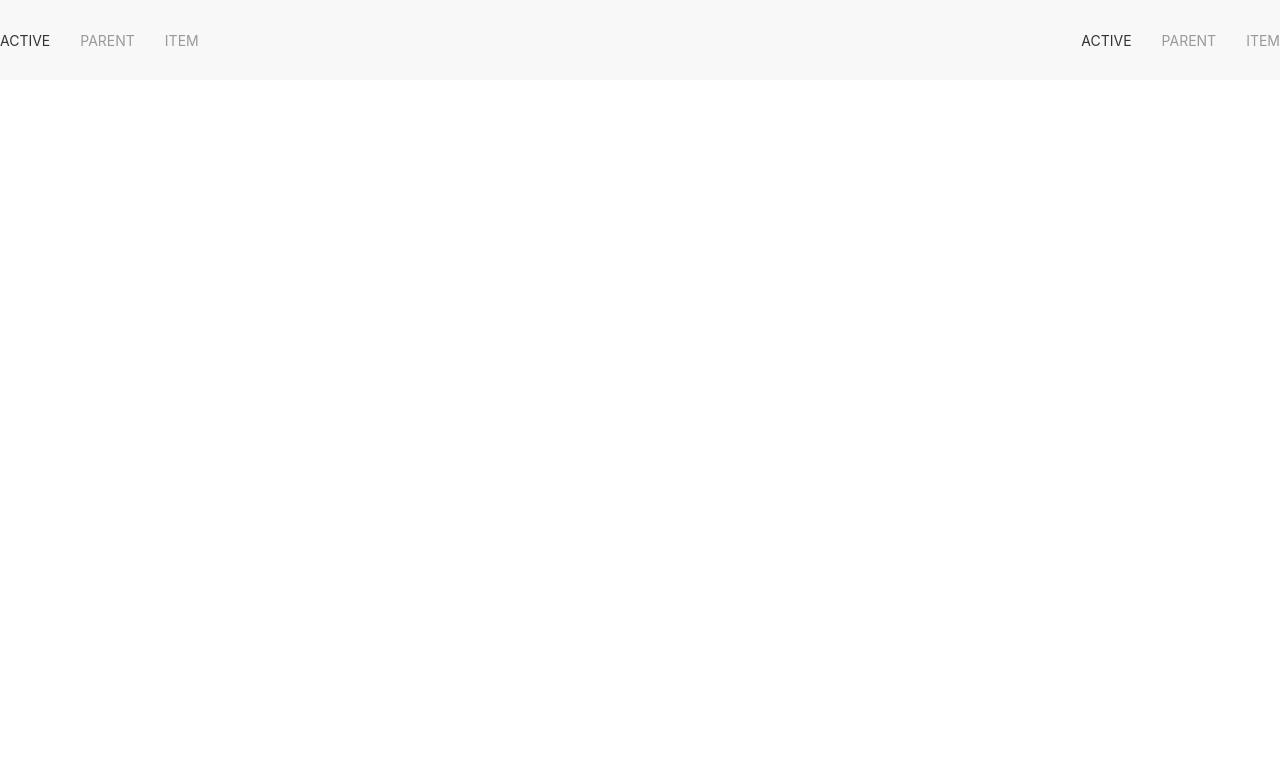
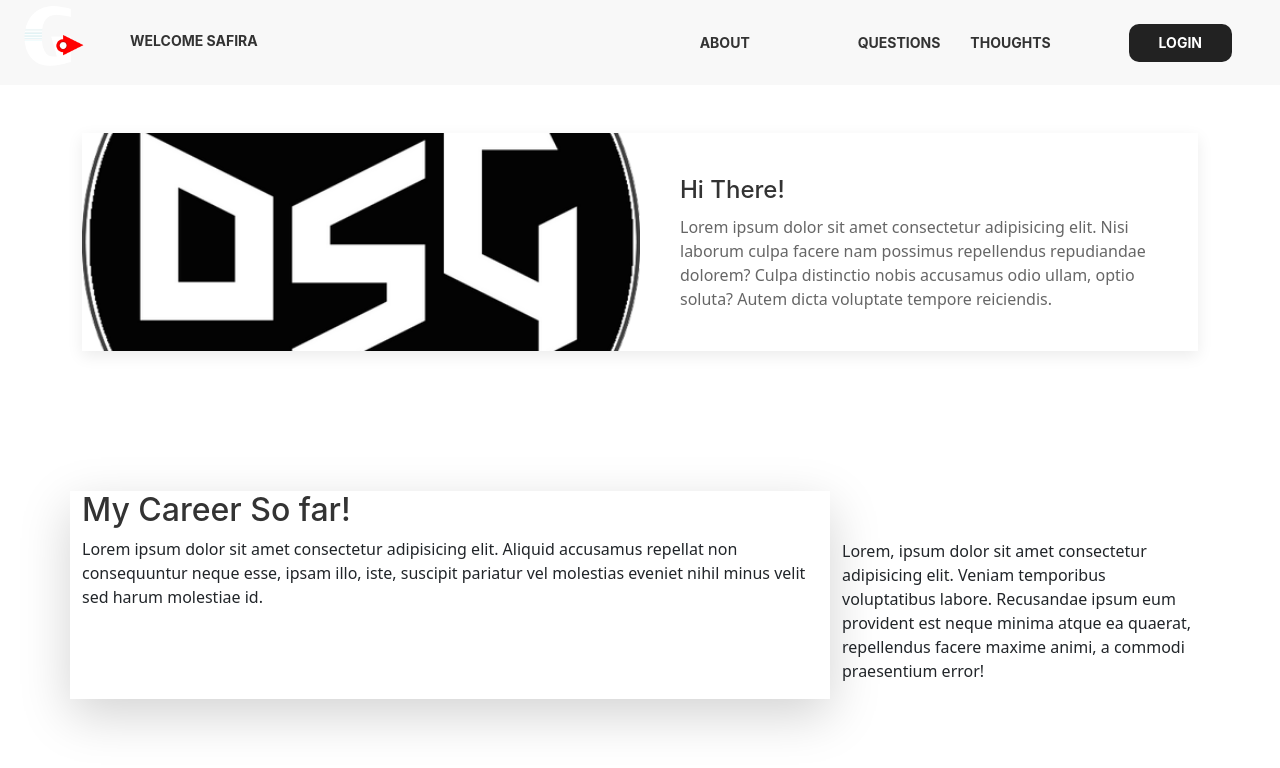
Before and after one commit to SaahBrice/html-assignment, a plain HTML site: page index.html in a window 1280 px wide. Drawn offline with nearby package versions, Linux system fonts and the light colour scheme.

Commit message:
complete page

```diff
--- a/index.html
+++ b/index.html
@@ -5,6 +5,7 @@
     <meta http-equiv="X-UA-Compatible" content="IE=edge">
     <meta name="viewport" content="width=device-width, initial-scale=1.0">
     <link rel="stylesheet" href="https://cdn.jsdelivr.net/npm/uikit@3.9.4/dist/css/uikit.min.css" />
+    <link href="https://cdn.jsdelivr.net/npm/bootstrap@5.1.3/dist/css/bootstrap.min.css" rel="stylesheet" integrity="sha384-1BmE4kWBq78iYhFldvKuhfTAU6auU8tT94WrHftjDbrCEXSU1oBoqyl2QvZ6jIW3" crossorigin="anonymous">
     <title>Document</title>
 </head>
 <body>
@@ -13,38 +14,23 @@
 
         <div class="uk-navbar-left">
 
-            <ul class="uk-navbar-nav">
-                <li class="uk-active"><a href="#">Active</a></li>
-                <li>
-                    <a href="#">Parent</a>
-                    <div class="uk-navbar-dropdown">
-                        <ul class="uk-nav uk-navbar-dropdown-nav">
-                            <li class="uk-active"><a href="#">Active</a></li>
-                            <li><a href="#">Item</a></li>
-                            <li><a href="#">Item</a></li>
-                        </ul>
-                    </div>
-                </li>
-                <li><a href="#">Item</a></li>
+            <ul class="uk-navbar-nav uk-text-bold">
+                <li class="uk-active"><a href="#"> <img src="logo.png" alt="" height="100px" width="100px"></a></li>
+                <li class="uk-active"><a href="#">Welcome Safira</a></li>
             </ul>
 
         </div>
 
-        <div class="uk-navbar-right">
+        <div class="uk-navbar-right uk-text-bold">
 
             <ul class="uk-navbar-nav">
-                <li class="uk-active"><a href="#">Active</a></li>
+                <li class="uk-active px-5"><a href="#">About</a></li>
                 <li>
-                    <a href="#">Parent</a>
-                    <div class="uk-navbar-dropdown">
-                        <ul class="uk-nav uk-navbar-dropdown-nav">
-                            <li class="uk-active"><a href="#">Active</a></li>
-                            <li><a href="#">Item</a></li>
-                            <li><a href="#">Item</a></li>
-                        </ul>
-                    </div>
+                    <li class="uk-active"><a href="#">Questions</a></li>
                 </li>
-                <li><a href="#">Item</a></li>
+                <li class="uk-active"><a href="#">Thoughts</a></li>
+                <li><a href=""><button class="uk-button uk-button-secondary mx-5" style="border:thick; border-radius:10px ;">Login</button></a></li>
+                <script src="https://cdn.jsdelivr.net/npm/bootstrap@5.1.3/dist/js/bootstrap.bundle.min.js" integrity="sha384-ka7Sk0Gln4gmtz2MlQnikT1wXgYsOg+OMhuP+IlRH9sENBO0LRn5q+8nbTov4+1p" crossorigin="anonymous"></script>
             </ul>
 
         </div>
@@ -52,8 +38,35 @@
     </nav>
 
 
+    <div class="container">
+        <div class="uk-card uk-card-default uk-grid-collapse uk-child-width-1-2@s uk-margin mt-5" uk-grid>
+            <div class="uk-card-media-left uk-cover-container">
+                <img src="dsg.png" alt="" uk-cover height="10px" width="10px">
+                <canvas width="100" height="200"></canvas>
+            </div>
+            <div>
+                <div class="uk-card-body">
+                    <h3 class="uk-card-title">Hi There!</h3>
+                    <p>Lorem ipsum dolor sit amet consectetur adipisicing elit. Nisi laborum culpa facere nam possimus repellendus repudiandae dolorem? Culpa distinctio nobis accusamus odio ullam, optio soluta? Autem dicta voluptate tempore reiciendis.</p>
+                </div>
+            </div>
+        </div>
 
+    </div>
+<br> <br> <br> <br> <br>
 
+    <div class="container">
+        <div class="row">
+            <div class="col-8 shadow-lg">
+                <h2>My Career So far!</h2>
+                <p>Lorem ipsum dolor sit amet consectetur adipisicing elit. Aliquid accusamus repellat non consequuntur neque esse, ipsam illo, iste, suscipit pariatur vel molestias eveniet nihil minus velit sed harum molestiae id.</p>
+            </div>
+            <div class="col-4">
+                <p class="mt-5">Lorem, ipsum dolor sit amet consectetur adipisicing elit. Veniam temporibus voluptatibus labore. Recusandae ipsum eum provident est neque minima atque ea quaerat, repellendus facere maxime animi, a commodi praesentium error!</p>
+            </div>
+        </div>
+
+    </div>
 
 
 
```
Also changed, not shown: dsg.png (added), logo.png (added).
